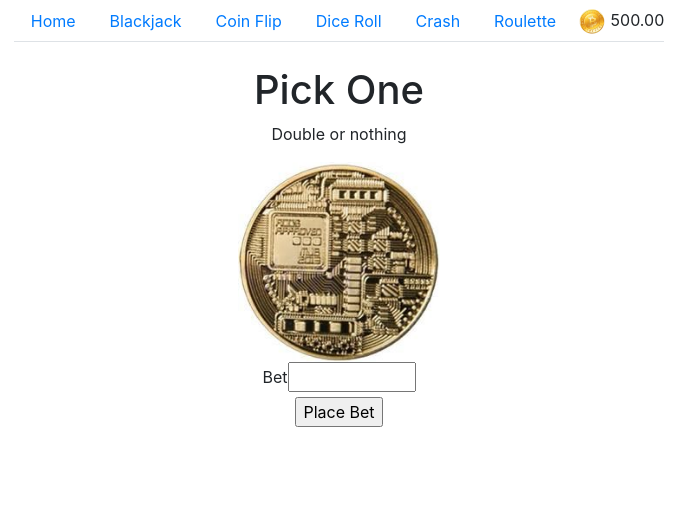
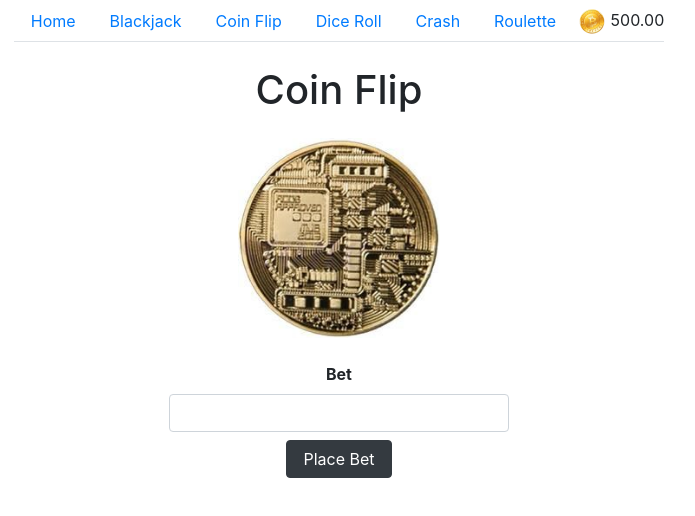
Before and after one commit to JeremyPersing/casino, a React (Create React App) app: page /coinflip in a window 1280 px wide. Shown: the top 516 px of the page, without its empty margins (301-996 px from the left). Built offline with nearby package versions, Linux system fonts and the light colour scheme.

Commit message:
more styling

```diff
--- a/src/CSS/coin-animation.css
+++ b/src/CSS/coin-animation.css
@@ -15,3 +15,8 @@
         transform: scale3d(1,1,1) rotateX(7200deg);
     }
 }
+
+/* Class for the roulette wheel */
+.bJCmFu {
+    margin: auto;
+}
--- a/src/components/Coinflip.js
+++ b/src/components/Coinflip.js
@@ -16,7 +16,7 @@ const Coinflip = (props) => {
 
     const coinToss = (num) => {
         document.getElementById('buttonsDiv').style = 'visibility: hidden';
-        document.getElementById('betButton').style = 'visibility: visible';
+        document.getElementById('betForm').style = 'visibility: visible';
         let doc = document.getElementById('outcome');
         // Generate a random number between 0 and 1
         let random = Math.floor(Math.random() * 2);
@@ -39,7 +39,7 @@ const Coinflip = (props) => {
         // Deduct the amount of coins wagered from the total amount of coins
         let currCoins = props.coins - props.wager;
 
-        document.getElementById('betButton').style = 'visibility: hidden';
+        document.getElementById('betForm').style = 'visibility: hidden';
         props.setCoins(currCoins);
         // Change the buttons to visible
         document.getElementById('buttonsDiv').style = 'visibility: visible';
@@ -51,21 +51,22 @@ const Coinflip = (props) => {
 
     return (
         <div>
-            <h1>Pick One</h1>
-            <p>Double or nothing</p>
-            <div id='outcome'>
+            <h1>Coin Flip</h1>
+            <div className='mt-4 mb-4' id='outcome'>
                 <img src={process.env.PUBLIC_URL + '/images/Coins/tails.png'} style={{height: '200px'}} alt='heads'></img>
             </div>
-            <form onSubmit={play}>
-                <div>
-                    <label>Bet</label>
-                    <input type='number'step='.01' min={.01} max={props.coins} required onChange={handleWagerChange} id='wager'></input>
+            <form className='form-group' onSubmit={play}>
+                <div id='betForm'>
+                    <div className='col-md-4 mx-auto'>
+                        <label className='font-weight-bold' htmlFor='bet'>Bet</label>
+                        <input className='form-control' name='bet' type='number'step='.01' min={.01} max={props.coins} required onChange={handleWagerChange} id='wager'></input>
+                    </div>
+                    <input className='btn btn-dark pl-3 pr-3 mt-2' type='submit' value='Place Bet'></input>
                 </div>
-                <input id='betButton' type='submit' value='Place Bet'></input>
             </form>
             <div id='buttonsDiv' style={{visibility: 'hidden'}}>
-                <button onClick={() => {coinToss(0)}}>Heads</button>
-                <button onClick={() => {coinToss(1)}}>Tails</button>
+                <button className='btn btn-dark mr-2' onClick={() => {coinToss(0)}}>Heads</button>
+                <button className='btn btn-dark ml-2' onClick={() => {coinToss(1)}}>Tails</button>
             </div>
 
         </div>
--- a/src/components/Dice.js
+++ b/src/components/Dice.js
@@ -25,7 +25,7 @@ class Dice extends Component {
         event.preventDefault();
         // Make play buttons visible and make bet button invisible
         document.getElementById('buttonsDiv').style = 'visibility: visible';
-        document.getElementById('betButton').style = 'visibility: hidden';
+        document.getElementById('betForm').style = 'visibility: hidden';
         // Deduct current bet from current amount of coins
         let currCoins = this.props.coins - this.props.wager;
         this.props.setCoins(currCoins);
@@ -45,7 +45,7 @@ class Dice extends Component {
     compareSingle(num) {
         // Make play buttons invisible and make bet button visible
         document.getElementById('buttonsDiv').style = 'visibility: hidden';
-        document.getElementById('betButton').style = 'visibility: visible';
+        document.getElementById('betForm').style = 'visibility: visible';
         this.rollAll();
         // Set the timeout to allow for the rolledNum state to be set
         setTimeout(() => {this.determineOutcome1(this.state.rolledNum, num)}, 1000);
@@ -62,7 +62,7 @@ class Dice extends Component {
     compareTwoTimes(num) {
         // Make play buttons invisible and make bet button visible
         document.getElementById('buttonsDiv').style = 'visibility: hidden';
-        document.getElementById('betButton').style = 'visibility: visible';
+        document.getElementById('betForm').style = 'visibility: visible';
 
         this.rollAll();
         // Set the timeout to allow for the rolledNum state to be set
@@ -81,7 +81,7 @@ class Dice extends Component {
     compareFourTimes(num) {
         // Make play buttons invisible and make bet button visible
         document.getElementById('buttonsDiv').style = 'visibility: hidden';
-        document.getElementById('betButton').style = 'visibility: visible';
+        document.getElementById('betForm').style = 'visibility: visible';
 
         this.rollAll();
         // Set the timeout to allow for the rolledNum state to be set
@@ -126,11 +126,13 @@ class Dice extends Component {
               rollTime={1}
             />
             <form className='form-group' onSubmit={this.play}>
-                <div className='col-md-4 mx-auto'>
-                    <label className='font-weight-bold' htmlFor='bet'>Bet</label>
-                    <input className='form-control' name='bet' type='number' step='.01' min='.01' max={this.props.coins} onChange={this.handleWagerChange}></input>
+                <div id='betForm'>
+                    <div className='col-md-4 mx-auto'>
+                        <label className='font-weight-bold' htmlFor='bet'>Bet</label>
+                        <input className='form-control' name='bet' type='number' step='.01' min='.01' max={this.props.coins} onChange={this.handleWagerChange}></input>
+                    </div>
+                    <input className='btn btn-dark pl-3 pr-3 mt-2' type='submit' value='Place Bet'></input>
                 </div>
-                <input className='btn btn-dark pl-3 pr-3 mt-2' id='betButton' type='submit' value='Place Bet'></input>
             </form>
             <div className='container' id='buttonsDiv' style={{visibility:'hidden'}}>
                 <div className='pt-2 pb-3 mb-2'>
--- a/src/components/Roulette.js
+++ b/src/components/Roulette.js
@@ -2,7 +2,6 @@ import React, {useState} from 'react';
 import { Wheel } from 'react-custom-roulette';
 
 const Roulette = (props) => {
-    const [betState, setBetState] = useState();
     const [mustSpin, setMustSpin] = useState(false);
     const [prizeNumber, setPrizeNumber] = useState(0);
 
@@ -11,7 +10,7 @@ const Roulette = (props) => {
         // Doesn't reload page
         event.preventDefault();
         document.getElementById('buttonsDiv').style = 'visibility: visible';
-        document.getElementById('betButton').style = 'visibility: hidden';
+        document.getElementById('betForm').style = 'visibility: hidden';
         // Deduct the amount of coins wagered from the total amount of coins
         let currCoins = props.coins - props.wager;
         props.setCoins(currCoins);
@@ -87,10 +86,9 @@ const Roulette = (props) => {
         // Only allow a spin if the wheel is not currently spinning
         if (mustSpin === false) {
             document.getElementById('buttonsDiv').style = 'visibility: hidden';
-            document.getElementById('betButton').style = 'visibility: visible';
+            document.getElementById('betForm').style = 'visibility: visible';
             // Assign the user's color pick to bet state
             let userPick = event.target.value;
-            setBetState(userPick);
 
             // Generate a random number between 0 and 36
             const newPrizeNumber = Math.floor(Math.random() * data.length);
@@ -109,7 +107,9 @@ const Roulette = (props) => {
     return(
         <div>
             <h1>Roulette</h1>
+            <div className='mt-4 mb-2'>
                 <Wheel
+                class='mx-auto'
                 mustStartSpinning={mustSpin}
                 prizeNumber={prizeNumber}
                 data={data}
@@ -117,18 +117,20 @@ const Roulette = (props) => {
                     setMustSpin(false);
                 }}
                 ></Wheel>
-             <form onSubmit={play}>
-                <div>
-                    <label>Bet</label>
-                    <input type='number'step='.01' min={.01} max={props.coins} required onChange={handleWagerChange} id='wager'></input>
             </div>
-                <input id='betButton' type='submit' value='Place Bet'></input>
+             <form className='form-group' onSubmit={play}>
+                 <div id='betForm'>
+                    <div className='col-md-4 mx-auto'>
+                        <label className='font-weight-bold' htmlFor='bet'>Bet</label>
+                        <input className='form-control' name='bet' type='number'step='.01' min={.01} max={props.coins} required onChange={handleWagerChange} id='wager'></input>
+                    </div>
+                    <input className='btn btn-dark pl-3 pr-3 mt-2' type='submit' value='Place Bet'></input>
+                 </div>
             </form>
             <div id='buttonsDiv' style={{visibility: 'hidden'}}>
-                <p>Your Color: {betState}</p>
-                <button value='Red' onClick={handleSpinClick}>Red (x2)</button>
-                <button value='Black' onClick={handleSpinClick}>Black (x2)</button>
-                <button value='Green' onClick={handleSpinClick}>Green (x13)</button>
+                <button value='Red' className='btn btn-danger ml-2 mr-2' onClick={handleSpinClick}>Red (x2)</button>
+                <button value='Black' className='btn btn-dark  mr-2' onClick={handleSpinClick}>Black (x2)</button>
+                <button value='Green' className='btn btn-success' onClick={handleSpinClick}>Green (x13)</button>
             </div>
         </div>
     )
```
Also changed, not shown: 1 other file (tests, documents, lock files or other folders). Lines whose indentation alone changed are shown as unchanged.
